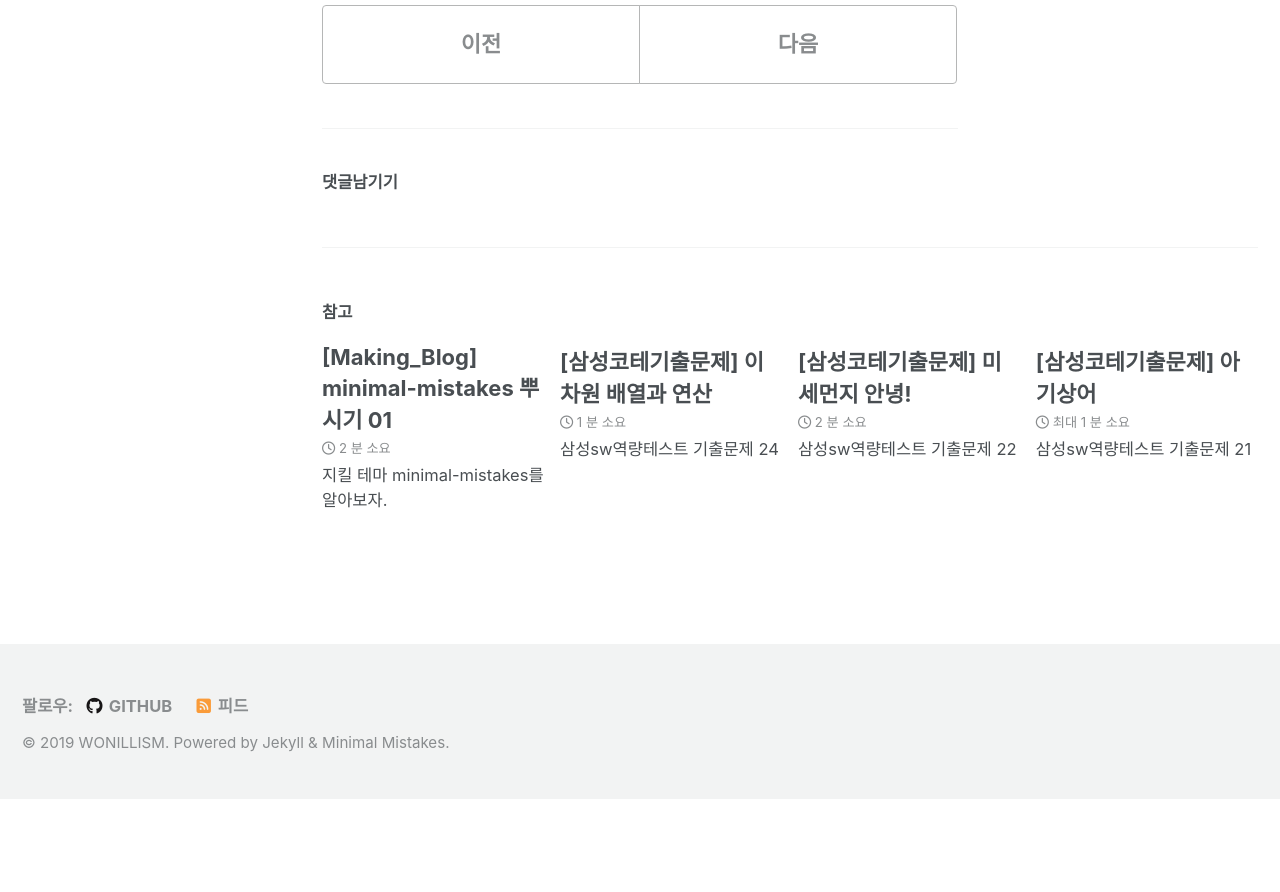
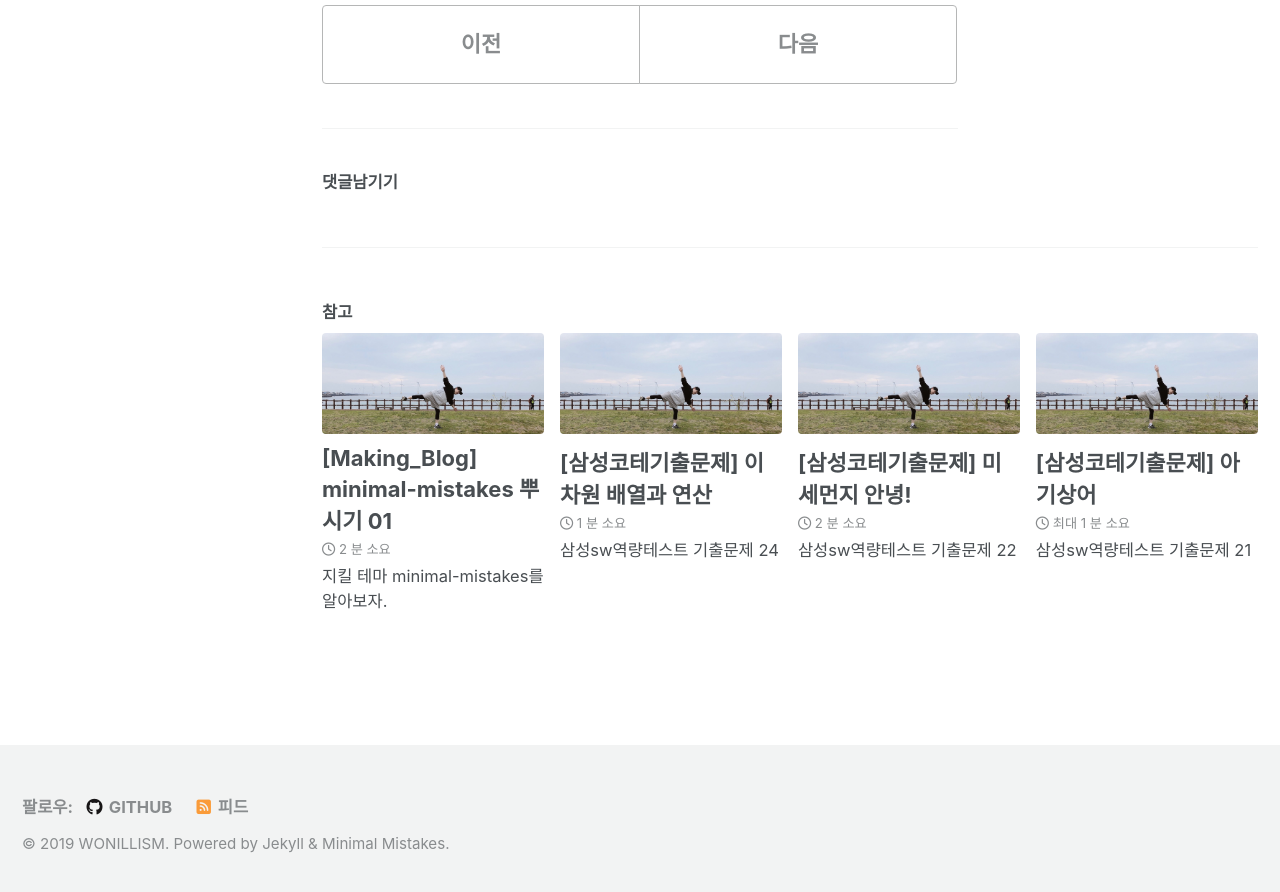
Before and after one commit to WONILLISM/wonillism.github.io, a Jekyll site: the page built from _posts/2019-09-03-cppSTL-3(vector).md, in a window 1280 px wide and 900 px high, scrolled down 1464 px. Shown: the top 892 px of the window. Built offline with Jekyll 4.4.1, drawn with Linux system fonts in a browser that asks for light colours; cached includes are drawn as plain includes; nearby versions of some CDN libraries; comment, search, counter and statistics services are not loaded; before the commit the page ends 2263 px from its top, so only the background shows below that.

Commit message:
main teaser 사진

```diff
--- a/_config.yml
+++ b/_config.yml
@@ -24,7 +24,7 @@ description              : "나의 공부 스택"
 url                      : "https://WONILLISM.github.io"
 baseurl                  : # the subpath of your site, e.g. "/blog"
 repository               : # GitHub username/repo-name e.g. "mmistakes/minimal-mistakes"
-teaser                   : # path of fallback teaser image, e.g. "/assets/images/500x300.png"
+teaser                   : "/assets/Images/main-teaser.jpg" # path of fallback teaser image, e.g. "/assets/images/500x300.png"
 logo                     : # path of logo image to display in the masthead, e.g. "/assets/images/88x88.png"
 masthead_title           : # overrides the website title displayed in the masthead, use " " for no title
 # breadcrumbs            : false # true, false (default)
```
Also changed, not shown: assets/Images/main-teaser.jpg (added).
